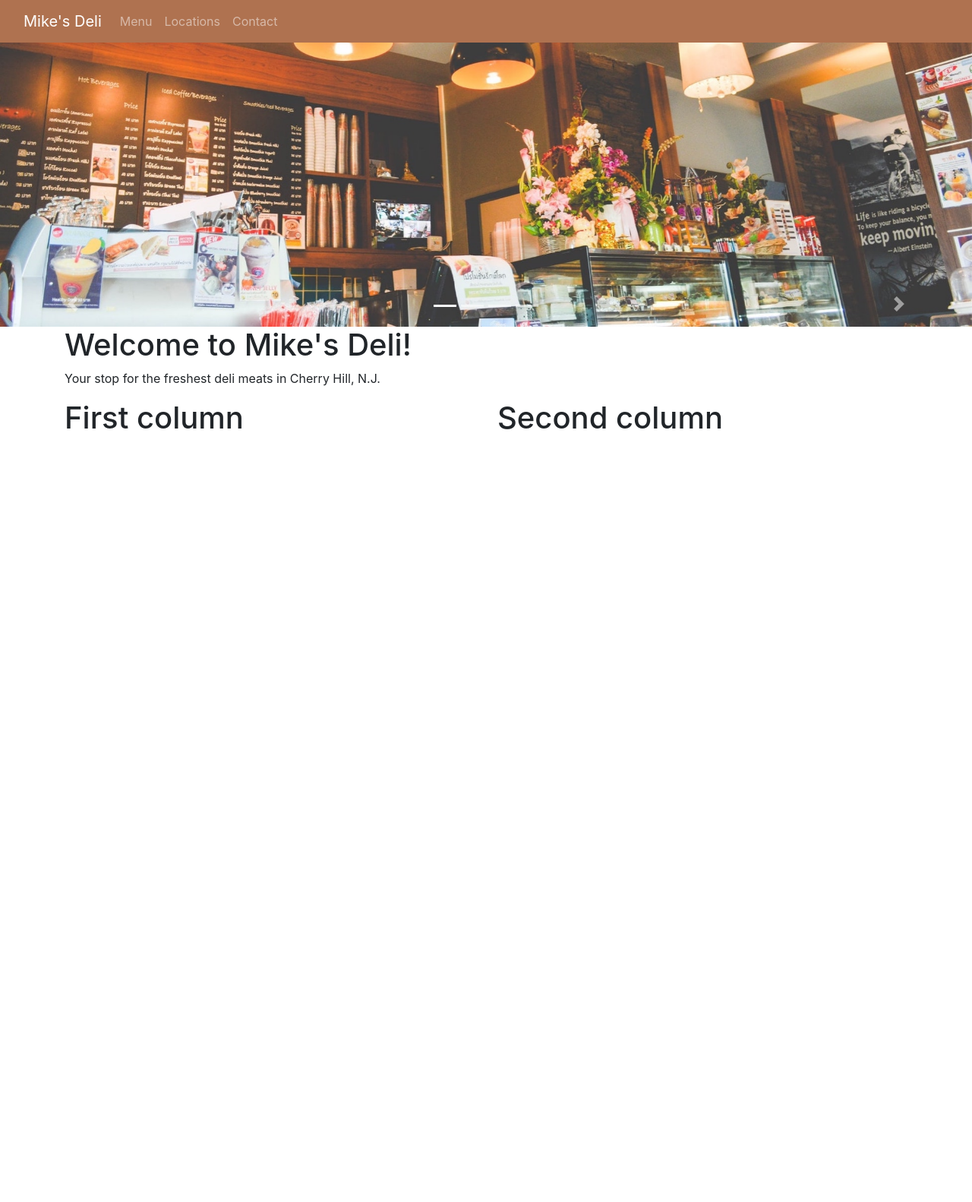
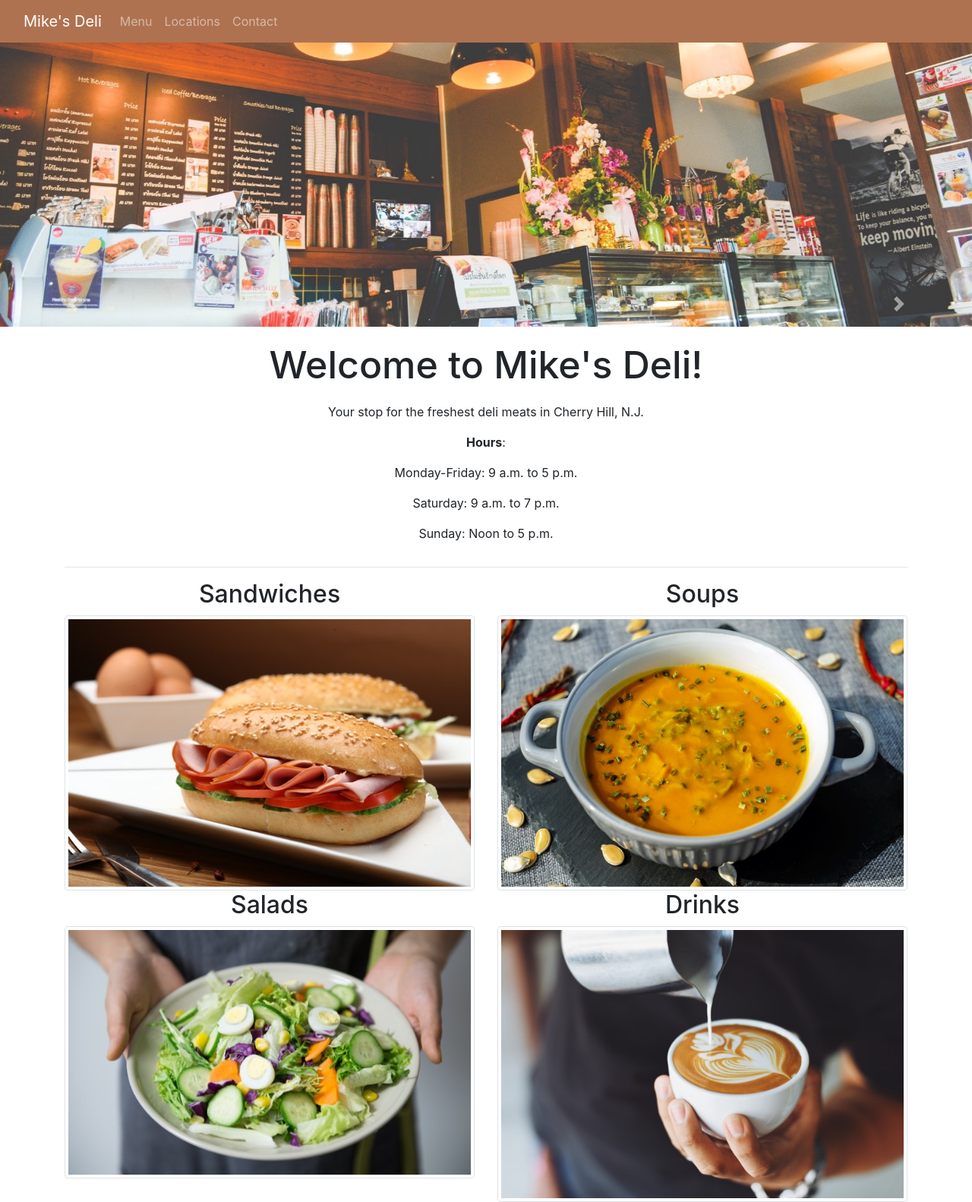
Before and after one commit to michaelJohnJames/deli-website, a PHP site: page / in a window 1280 px wide. Shown: the whole page at 76% size. Before the commit the page ends 565 px from the top, so only its background shows below. Run offline with PHP 8.4, Linux system fonts and the light colour scheme.

Commit message:
add images

```diff
--- a/public/css/index.css
+++ b/public/css/index.css
@@ -26,6 +26,20 @@
     margin-right: auto;
   }
 
+  .welcome {
+    text-align: center;
+    font-size: 50px;
+    margin: 20px;
+  }
+
+  .welcome-desc {
+    text-align: center;
+  }
+
+  .home-pics {
+    height: 400px;
+    width: auto;
+  }
 
 
 
@@ -37,9 +51,3 @@
     margin: 20px;
     height: 400px;
   }*/
-
-
-
-  .carousel-inner {
-    height: auto;
-}
--- a/public/index.html
+++ b/public/index.html
@@ -44,12 +44,6 @@
     <br>
 
     <div class="carousel slide" id="deli-slider" data-ride="carousel">
-      <ol class="carousel-indicators">
-        <li #data-target="#deli-slider" data-slide-to="0" class="active"></li>
-        <li #data-target="#deli-slider" data-slide-to="1"></li>
-        <li #data-target="#deli-slider" data-slide-to="2"></li>
-        <li #data-target="#deli-slider" data-slide-to="3"></li>
-      </ol>
       <div class="carousel-inner">
         <div class="carousel-item active">
           <img class="img-fluid" id="store-pic" src="img/rest1.jpeg" alt="store">
@@ -81,17 +75,36 @@
     <div class="container">
       <div class="row">
         <div class="col-sm-12">
-          <h1>Welcome to Mike's Deli!</h1>
-          <p>Your stop for the freshest deli meats in Cherry Hill, N.J.</p>
+          <h1 class="welcome">Welcome to Mike's Deli!</h1>
+          <p class="text-center">Your stop for the freshest deli meats in Cherry Hill, N.J.</p>
+          <p class="text-center"><strong>Hours</strong>:</p>
+          <p class="text-center">Monday-Friday: 9 a.m. to 5 p.m.</p>
+          <p class="text-center">Saturday: 9 a.m. to 7 p.m.</p>
+          <p class="text-center">Sunday: Noon to 5 p.m.</p>
+        </div>
+      </div>
+      <hr>
+      <div class="row">
+        <div class="col-sm-6">
+          <span class="text-center"><h2>Sandwiches</h2></span>
+          <img class="img-thumbnail sandwich-pic" src="img/sandwiches1.jpeg" alt="Sandwiches">
+        </div>
+        <div class="col-sm-6">
+          <span class="text-center"><h2>Soups</h2></span>
+          <img class="img-thumbnail soup-pic" src="img/soups.jpeg" alt="Soups">
         </div>
       </div>
       <div class="row">
         <div class="col-sm-6">
-          <h1>First column</h1>
+          <span class="text-center"><h2>Salads</h2></span>
+          <img src="img/salads.jpeg" alt="Salads" class="img-thumbnail">
         </div>
         <div class="col-sm-6">
-          <h1>Second column</h1>
+          <span class="text-center"><h2>Drinks</h2></span>
+          <img src="img/coffee.jpeg" alt="Drinks" class="img-thumbnail">
+
         </div>
+
       </div>
     </div>
 
```
Also changed, not shown: public/css/restaurant.jpg (deleted), public/img/coffee.jpeg (added), public/img/salads.jpeg (added), public/img/sandwiches1.jpeg (added), public/img/soups.jpeg (added).
